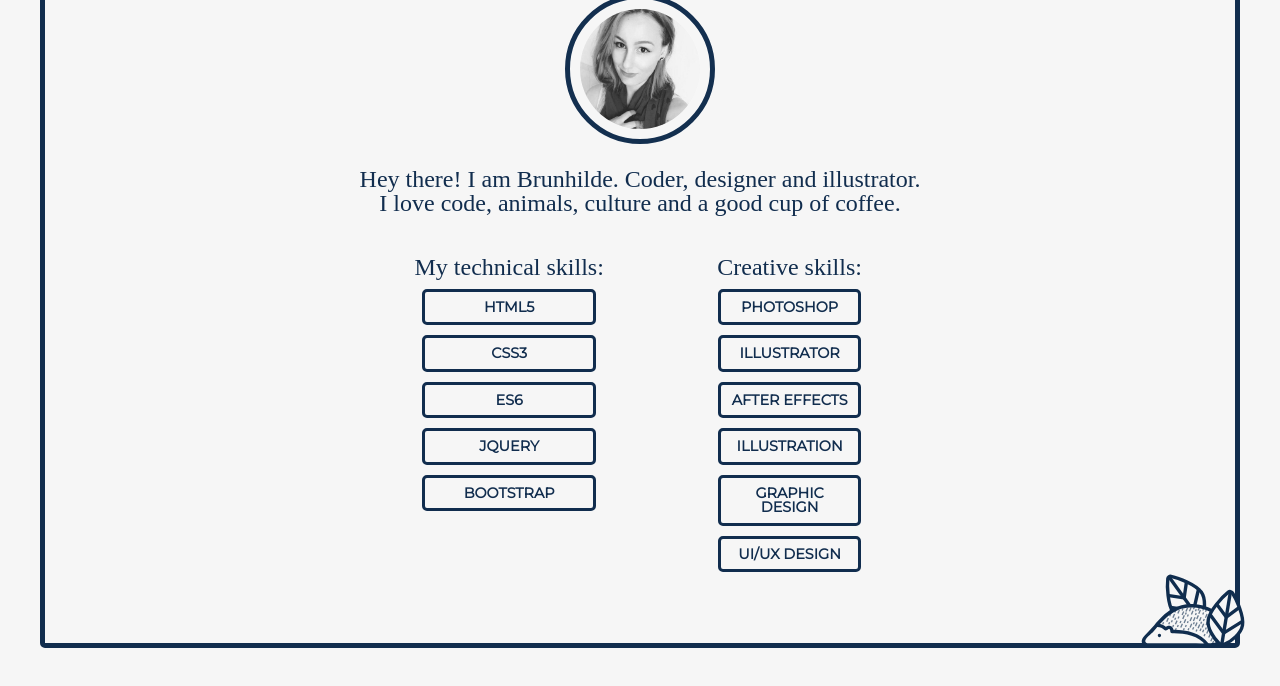
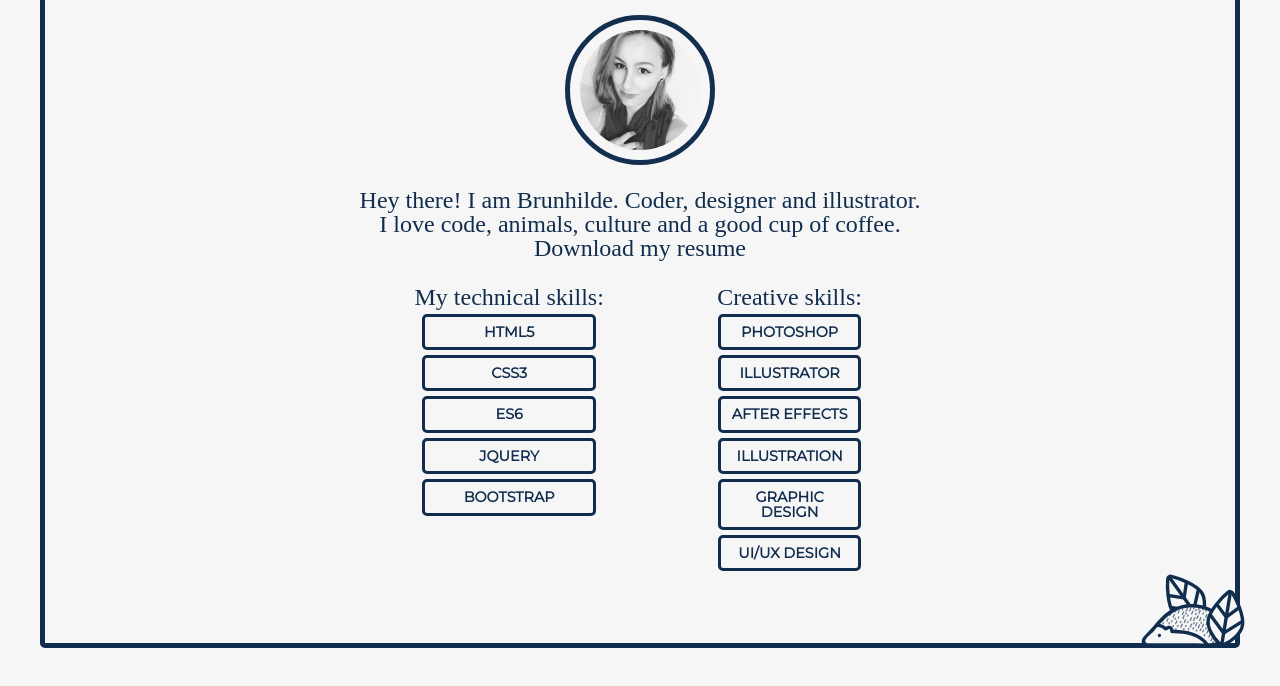
Before and after one commit to brunhildevink/Portfolio-site-old, a plain HTML site: page index.html in a window 1280 px wide. Both pictures are taken after a click on the link "About Me". Shown: the part 112-798 px from the top of the page. Drawn offline with nearby package versions, Linux system fonts and the light colour scheme; a web font is replaced by a local one.

Commit message:
added download CV

```diff
--- a/css/style.css
+++ b/css/style.css
@@ -17,6 +17,7 @@ h2 {
 
 a {
   color: #112d4e;
+  text-decoration: none;
 }
 
 .wrapper {
@@ -207,26 +208,6 @@ article h1, article p, article a {
   0% {height: 20px;}
   50% {height: 50px;}
   100% {height: 20px;}
-}
-
-.bar-1 {
-  animation-delay: .3s;
-}
-
-.bar-2 {
-  animation-delay: .5s;
-}
-
-.bar-3 {
-  animation-delay: .1s;
-}
-
-.bar-4 {
-  animation-delay: .5s;
-}
-
-.bar-5 {
-  animation-delay: .3s;
 }
 
 /* Fade in animations for the content */
@@ -427,7 +408,7 @@ li > a:hover:before {
 
 .container .box {
   height: 100%;
-  margin: 20px auto;
+  margin: 5px auto;
   display: flex;
   flex-direction: column;
   justify-content: center;
@@ -451,5 +432,5 @@ li > a:hover:before {
   border: 3px solid #112d4e;
   border-radius: 5px;
   padding: 8px;
-  margin: 10px auto;
+  margin: 5px auto;
 }
--- a/index.html
+++ b/index.html
@@ -45,8 +45,11 @@
         <article id="about--page" class="hide">
             <div class="container--about--page">
               <img src="media/me.jpg" alt="picture of me" class="picture--me">
-              <p>Hey there! I am Brunhilde. Coder, designer and illustrator.<br>
-              I love code, animals, culture and a good cup of coffee.</p>
+              <p>
+              Hey there! I am Brunhilde. Coder, designer and illustrator.<br>
+              I love code, animals, culture and a good cup of coffee.<br>
+              <a href="media/CV.pdf" target="_blank" download>Download my <strong>resume</strong></a>
+              </p>
               <div class="container">
                 <div class="box">
                   <p>My technical skills:</p>
```
Also changed, not shown: 1 other file.
